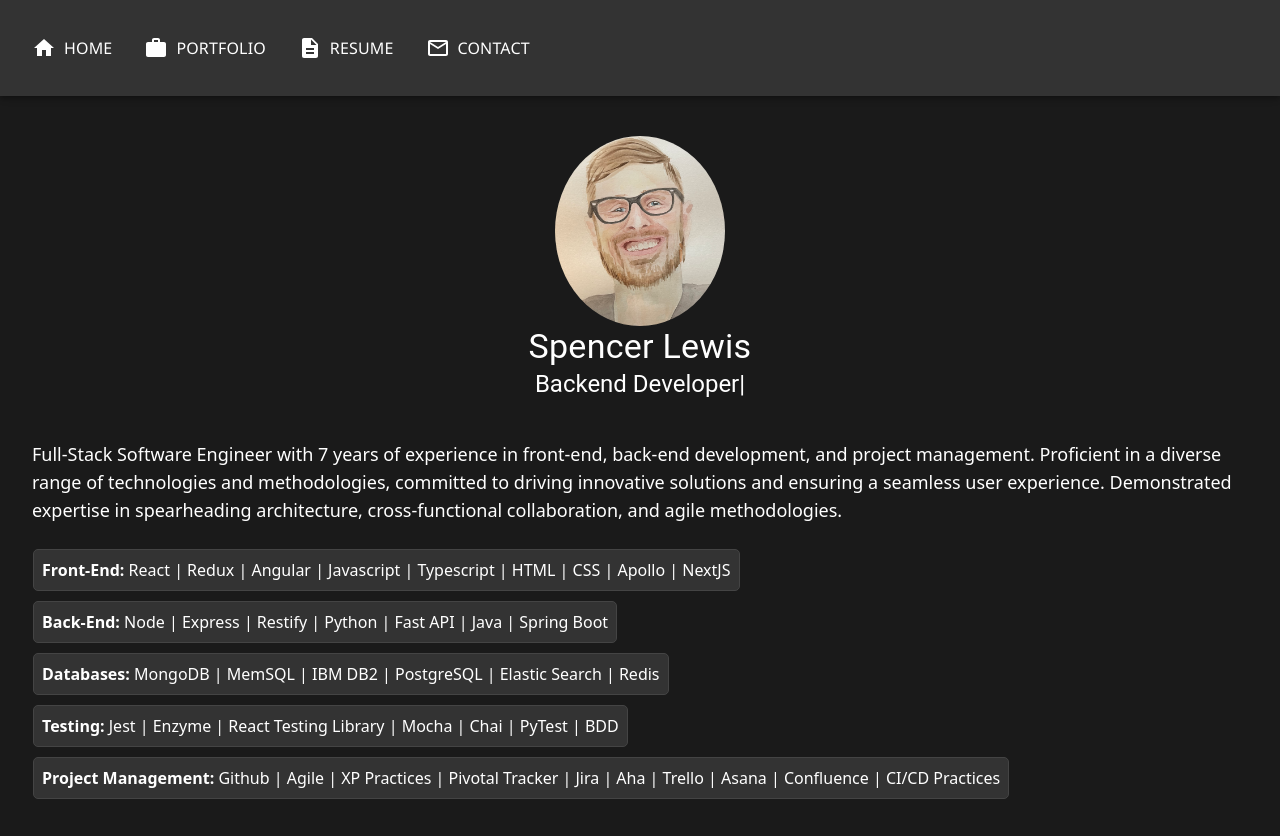
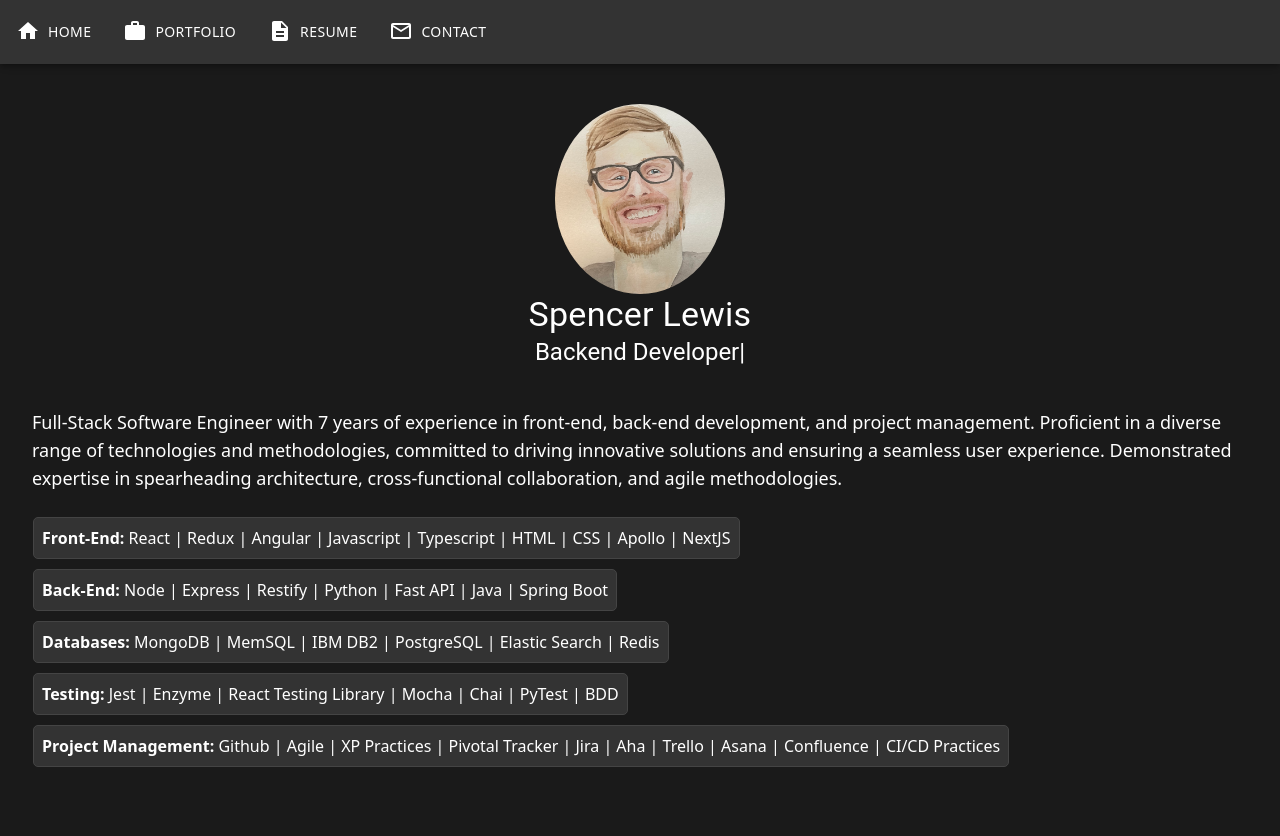
Before and after one commit to Spencer-Lewis/dev, a React (Vite) app: page / in a window 1280 px wide. After the commit the page ends 804 px from the top, so only its background shows below. Built offline with nearby package versions, Linux system fonts and the light colour scheme.

Commit message:
header styles

```diff
--- a/src/components/Header.jsx
+++ b/src/components/Header.jsx
@@ -39,7 +39,7 @@ function ResponsiveAppBar() {
 
   return (
     <Box>
-      <AppBar position="sticky" sx={{ backgroundColor: '#333' }}>
+      <AppBar position="sticky" sx={{ backgroundColor: '#333', top: 0 }}>
         <Toolbar disableGutters>
           <IconButton
             color="inherit"
@@ -66,8 +66,9 @@ function ResponsiveAppBar() {
                     fontFamily: 'Segoe UI',
                   }}
                 >
-                  <ListItemIcon sx={{ color: 'white', mr: -3 }}>{page.icon}</ListItemIcon>
-                  <Typography variant="body1" sx={{fontFamily:"Segoe UI", marginLeft: 0}}>{page.label}</Typography>
+                  <ListItemIcon sx={{ color: 'white', mr: -3, mb: 0.25 }}>{page.icon}</ListItemIcon>
+                  {/* <Typography variant="body1" sx={{fontFamily:"Segoe UI", marginLeft: 0}}>{page.label}</Typography> */}
+                  <p className='font-sans'>{page.label}</p>
                 </Button>
               </Link>
             ))}
@@ -85,8 +86,9 @@ function ResponsiveAppBar() {
           {pages.map((page) => (
             <Link key={page.label} to={`${page.route}`} style={{ textDecoration: 'none' }}>
               <ListItem button onClick={toggleDrawer(false)}>
-                <ListItemIcon sx={{ color: 'white', mr: 0.5 }}>{page.icon}</ListItemIcon>
-                <ListItemText primary={page.label} />
+                <ListItemIcon sx={{ color: 'white', mr: -3, mb: 0 }}>{page.icon}</ListItemIcon>
+                <ListItemText primary={<p className='font-sans'>{page.label}</p>} />
+
               </ListItem>
             </Link>
           ))}
--- a/src/index.css
+++ b/src/index.css
@@ -10,12 +10,12 @@ body {
     color: #fff; /* Light text color */
 }
 
-header {
+/* header {
     background-color: #333;
     color: #fff;
     text-align: center;
     padding: 1em;
-}
+} */
 
 /* section {
     margin: 20px;
```
